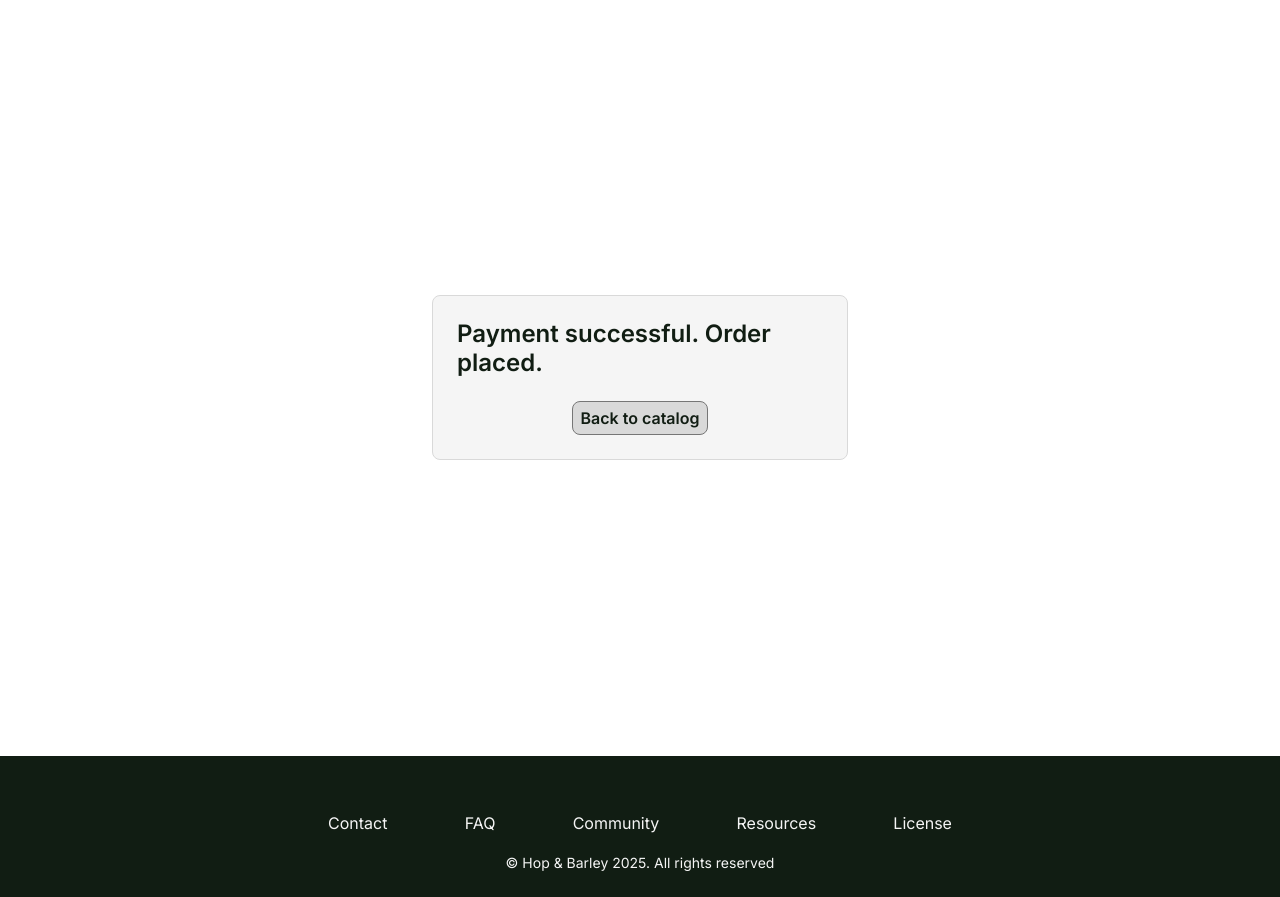
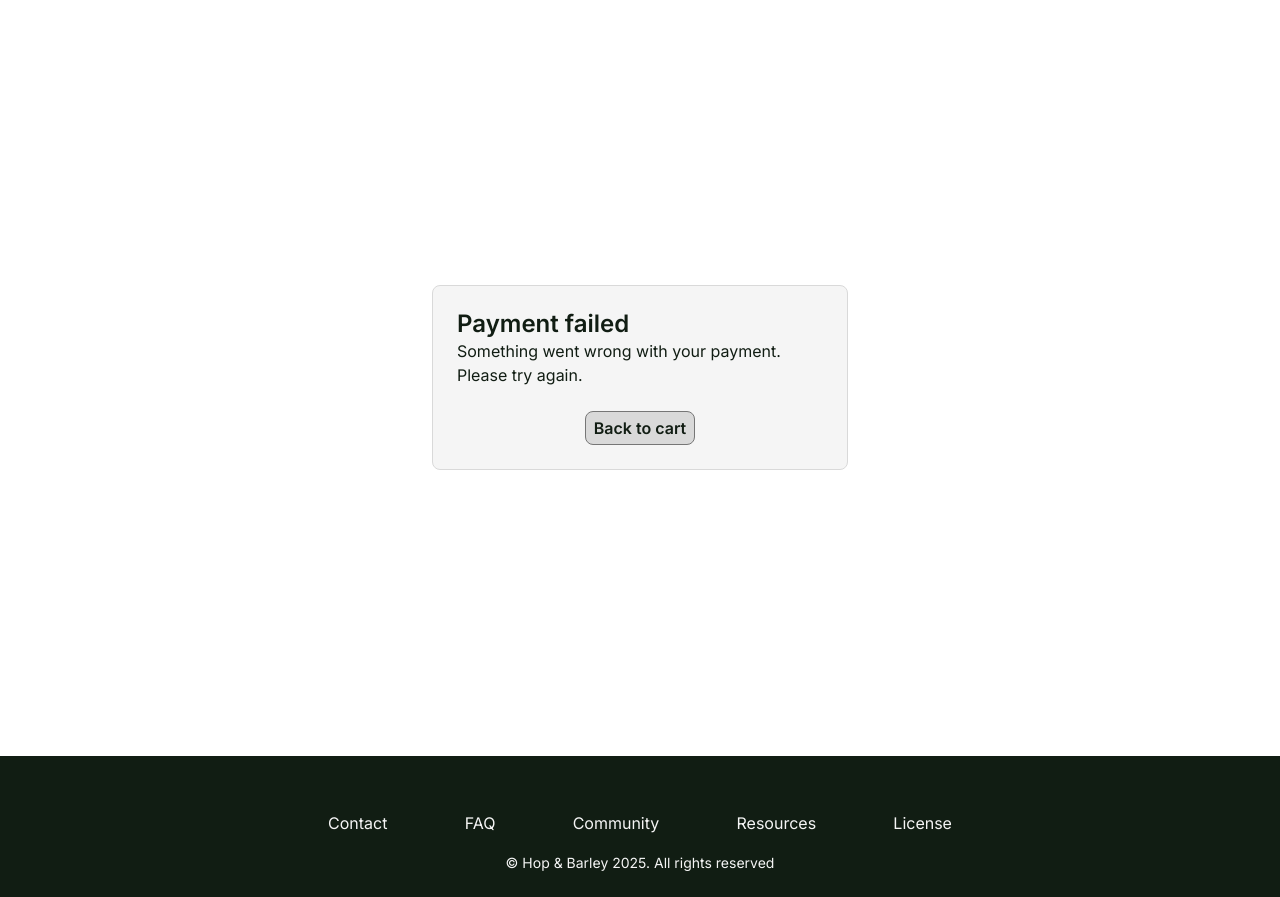
Before and after one commit to mileshkin89/django_shop, a Django app: page /checkout/success/ in a window 1280 px wide. Shown: the part 101-998 px from the top of the page. Run offline with Django 5.2, Linux system fonts and the light colour scheme; the visitor is signed in with stand-in values (Sample User, id 1); data comes from the database, SQL or seed files in the repository; data that the repository does not hold is empty; parts of the project's set-up code (start-up, migrations or seed data) failed here and were passed over.

Commit message:
feat(order): update checkout success handling and UI
- Refactored CheckoutSuccessView to use order_id instead of session_id for retrieving orders.
- Enhanced payment status handling to provide user feedback on payment success or failure.
- Updated checkout_success.html to display appropriate messages based on payment status and adjusted navigation links accordingly.

```diff
--- a/src/apps/order/views.py
+++ b/src/apps/order/views.py
@@ -326,8 +326,9 @@ class CheckoutDetailsView(LoginRequiredMixin, View):
         order.updated_at = timezone.now()
         order.save(update_fields=['shipping_address', 'updated_at'])
 
-        success_url = request.build_absolute_uri('/checkout/success/?session_id={CHECKOUT_SESSION_ID}')
-        cancel_url = request.build_absolute_uri('/checkout/cancel/')
+        base = f"{request.scheme}://{request.get_host()}"
+        success_url = base + f"/checkout/success/?order_id={order.id}"
+        cancel_url = base + "/checkout/cancel/"
 
         try:
             stripe_url = create_checkout_session(order, success_url, cancel_url)
@@ -339,16 +340,37 @@ class CheckoutDetailsView(LoginRequiredMixin, View):
         return redirect(stripe_url)
 
 
-class CheckoutSuccessView(LoginRequiredMixin, TemplateView):
+class CheckoutSuccessView(LoginRequiredMixin, View):
     template_name = 'pages/cart/checkout_success.html'
 
-    def get_context_data(self, **kwargs):
-        context = super().get_context_data(**kwargs)
-        session_id = self.request.GET.get("session_id")
-        if session_id:
-            order = Order.objects.filter(stripe_session_id=session_id).first()
-            context["order"] = order
-        return context
+    def get(self, request):
+        context = {"payment_success": False}
+        order_id = request.GET.get("order_id")
+
+        if not order_id:
+            return render(request, self.template_name, context)
+
+        order = Order.objects.filter(id=order_id, user=request.user).first()
+        if not order or not order.stripe_session_id:
+            return render(request, self.template_name, context)
+
+        context["order"] = order
+
+        try:
+            session = stripe.checkout.Session.retrieve(order.stripe_session_id)
+        except stripe.StripeError:
+            logger.exception("Failed to retrieve Stripe session for order %s", order.id)
+            return render(request, self.template_name, context)
+
+        if session.payment_status == "paid":
+            context["payment_success"] = True
+            if order.status == "Pending":
+                order.checkout_complete()
+                logger.info("Order %s completed via success page fallback", order.id)
+        else:
+            context["payment_success"] = False
+
+        return render(request, self.template_name, context)
 
 
 class CheckoutCancelView(LoginRequiredMixin, View):
--- a/src/templates/pages/cart/checkout_success.html
+++ b/src/templates/pages/cart/checkout_success.html
@@ -1,7 +1,7 @@
 {% extends 'layout/base.html' %}
 {% load static %}
 
-{% block title %}Login{% endblock %}
+{% block title %}Checkout Result{% endblock %}
 
 {% block extra_css %}
 {% endblock %}
@@ -20,13 +20,22 @@
         <div class="auth-form-container">
             <div class="auth-container auth-container--login">
                 <div class="Legend">
-                    <h1 class="auth-title">Payment successful. Order placed.</h1>
-                    {% if order %}
-                        <p>Order #{{ order.id }}</p>
+                    {% if payment_success %}
+                        <h1 class="auth-title">Payment successful. Order placed.</h1>
+                        {% if order %}
+                            <p>Order #{{ order.id }}</p>
+                        {% endif %}
+                    {% else %}
+                        <h1 class="auth-title">Payment failed</h1>
+                        <p>Something went wrong with your payment. Please try again.</p>
                     {% endif %}
                 </div>
 
-                <a href="{% url 'catalog:product_list' %}" class="button button--secondary button--back">Back to catalog</a>
+                {% if payment_success %}
+                    <a href="{% url 'catalog:product_list' %}" class="button button--secondary button--back">Back to catalog</a>
+                {% else %}
+                    <a href="{% url 'order:cart' %}" class="button button--secondary button--back">Back to cart</a>
+                {% endif %}
             </div>
         </div>
     </main>
```
Also changed, not shown: 1 other file.
